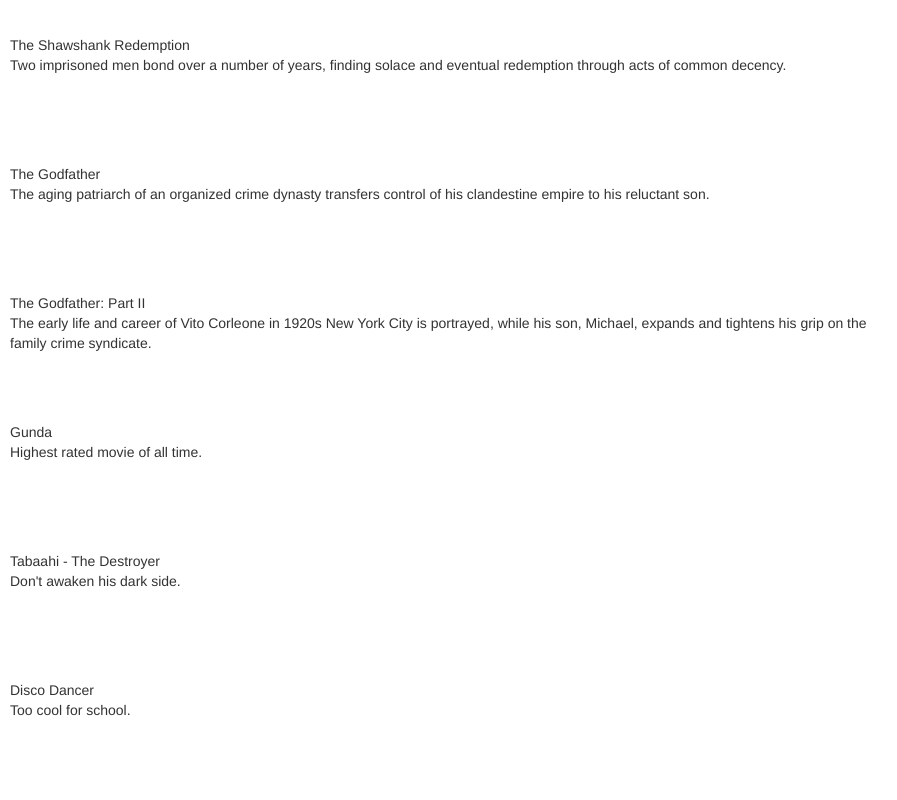
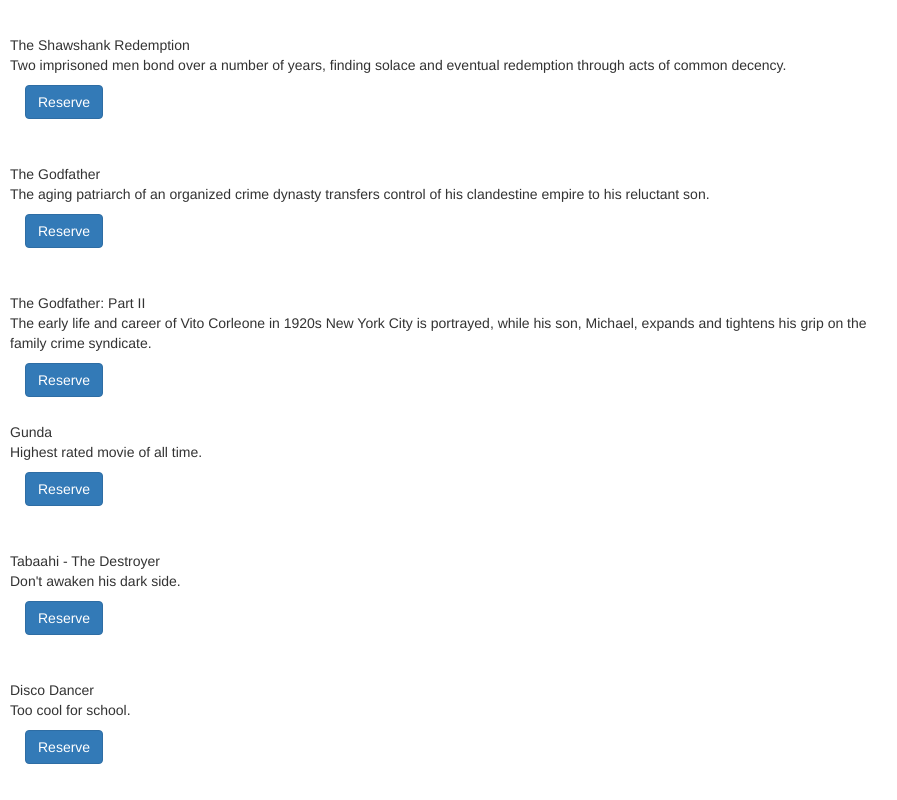
Before and after one commit to abhinavmanchanda/movie-rental-angular, a website: page app/index.html in a window 1280 px wide. Shown: the full height of the page, 159-1056 px from the left. Drawn offline with nearby package versions, Linux system fonts and the light colour scheme; some packages are replaced by stand-ins of ours.

Commit message:
Added button to reserve/return. Need to move the logic to display button text outside the html. Also need to style the button by state.

```diff
--- a/app/movie-list/movie-list.template.html
+++ b/app/movie-list/movie-list.template.html
@@ -6,6 +6,9 @@
           <img ng-src="{{movie.imageUrl}}" alt="{{movie.name}}" class="thumb"/>
           <span>{{movie.name}}</span>
           <p>{{movie.snippet}}</p>
+          <div class="col-sm-2">
+              <button ng-click="$ctrl.reserveItem(movie)" class="btn btn-primary">{{movie.reserved?"Return":"Reserve"}}</button>
+          </div>
         </li>
       </ul>
     </div>
```
